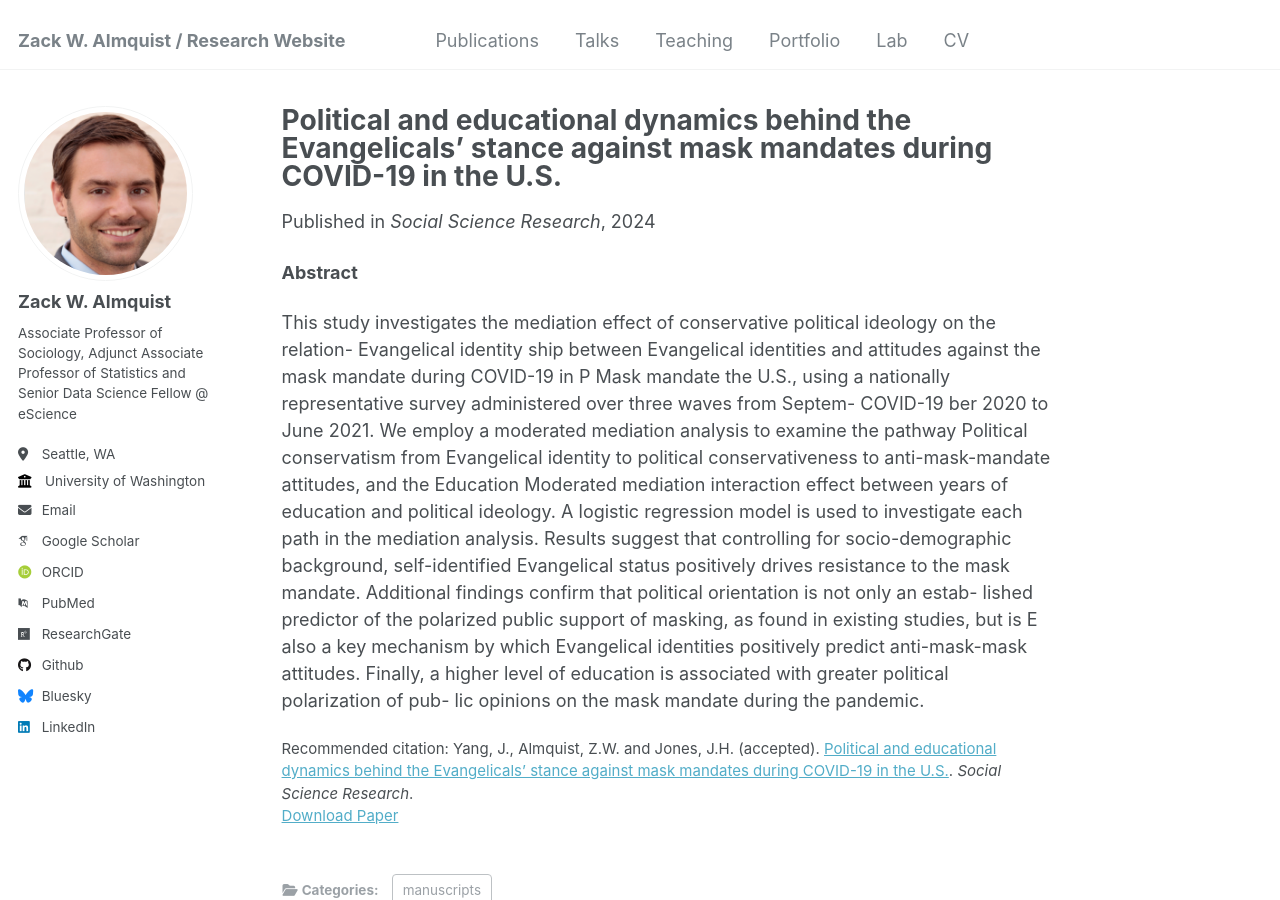
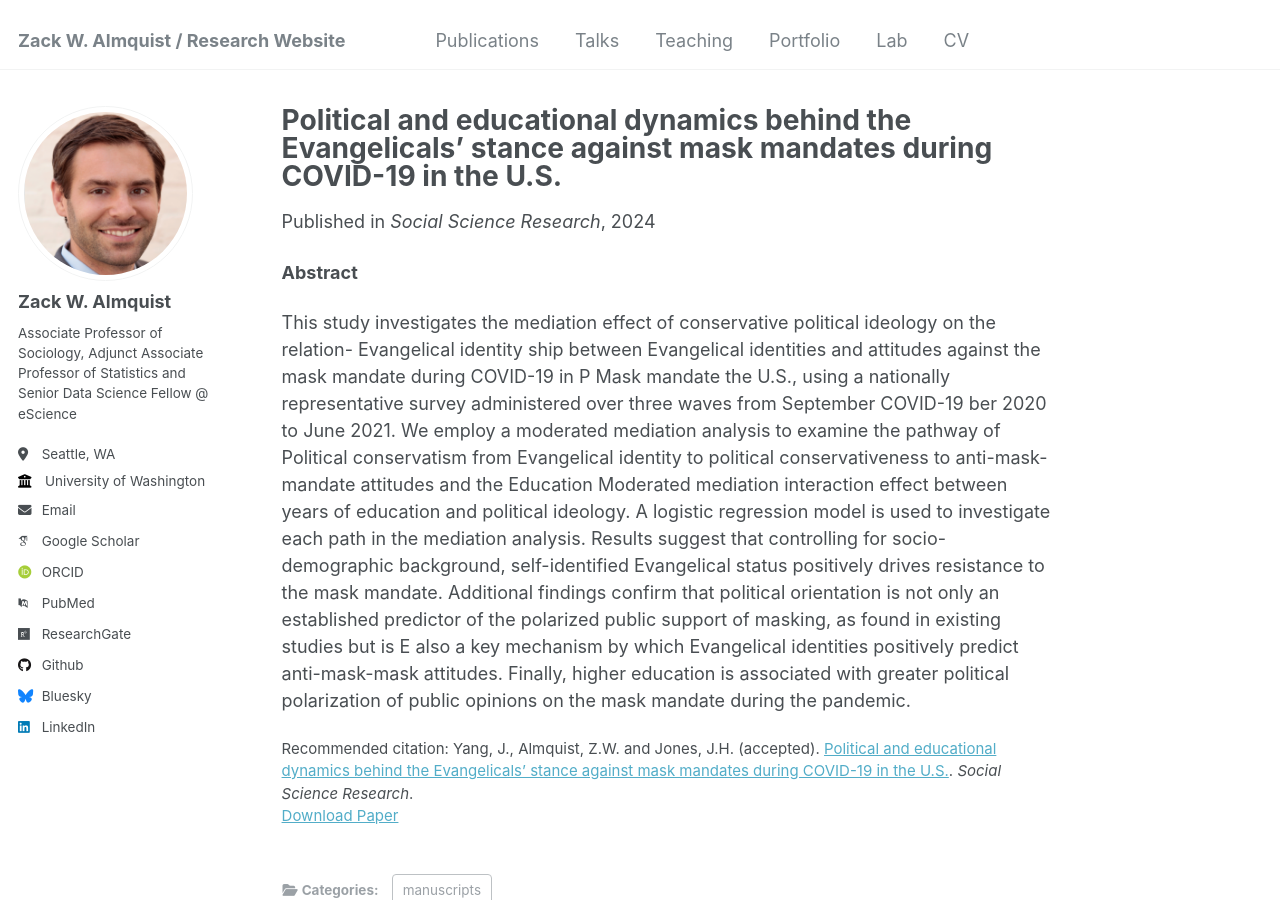
Before and after one commit to zalmquist/zalmquist.github.io, a Jekyll site: the page built from _publications/2024-10-29-ssr.md, in a window 1280 px wide and 900 px high. Built offline with Jekyll 4.4.1, drawn with Linux system fonts in a browser that asks for light colours; some web fonts are replaced.

Commit message:
Update 2024-10-29-ssr.md

```diff
--- a/_publications/2024-10-29-ssr.md
+++ b/_publications/2024-10-29-ssr.md
@@ -16,13 +16,13 @@ against mask mandates during COVID-19 in the U.S.</a>. <i>Social Science Researc
 
 This study investigates the mediation effect of conservative political ideology on the relation- Evangelical identity
 ship between Evangelical identities and attitudes against the mask mandate during COVID-19 in P Mask mandate
-the U.S., using a nationally representative survey administered over three waves from Septem- COVID-19
-ber 2020 to June 2021. We employ a moderated mediation analysis to examine the pathway Political conservatism
-from Evangelical identity to political conservativeness to anti-mask-mandate attitudes, and the Education
+the U.S., using a nationally representative survey administered over three waves from September COVID-19
+ber 2020 to June 2021. We employ a moderated mediation analysis to examine the pathway of Political conservatism
+from Evangelical identity to political conservativeness to anti-mask-mandate attitudes and the Education
 Moderated mediation interaction effect between years of education and political ideology. A logistic regression model
 is used to investigate each path in the mediation analysis. Results suggest that controlling for socio-demographic
 background, self-identified Evangelical status positively drives resistance to the mask mandate. Additional findings
-confirm that political orientation is not only an estab- lished predictor of the polarized public support of masking,
-as found in existing studies, but is E also a key mechanism by which Evangelical identities positively predict anti-mask-mask
-attitudes. Finally, a higher level of education is associated with greater political polarization of pub- lic opinions on the
+confirm that political orientation is not only an established predictor of the polarized public support of masking,
+as found in existing studies but is E also a key mechanism by which Evangelical identities positively predict anti-mask-mask
+attitudes. Finally, higher education is associated with greater political polarization of public opinions on the
 mask mandate during the pandemic.
```
